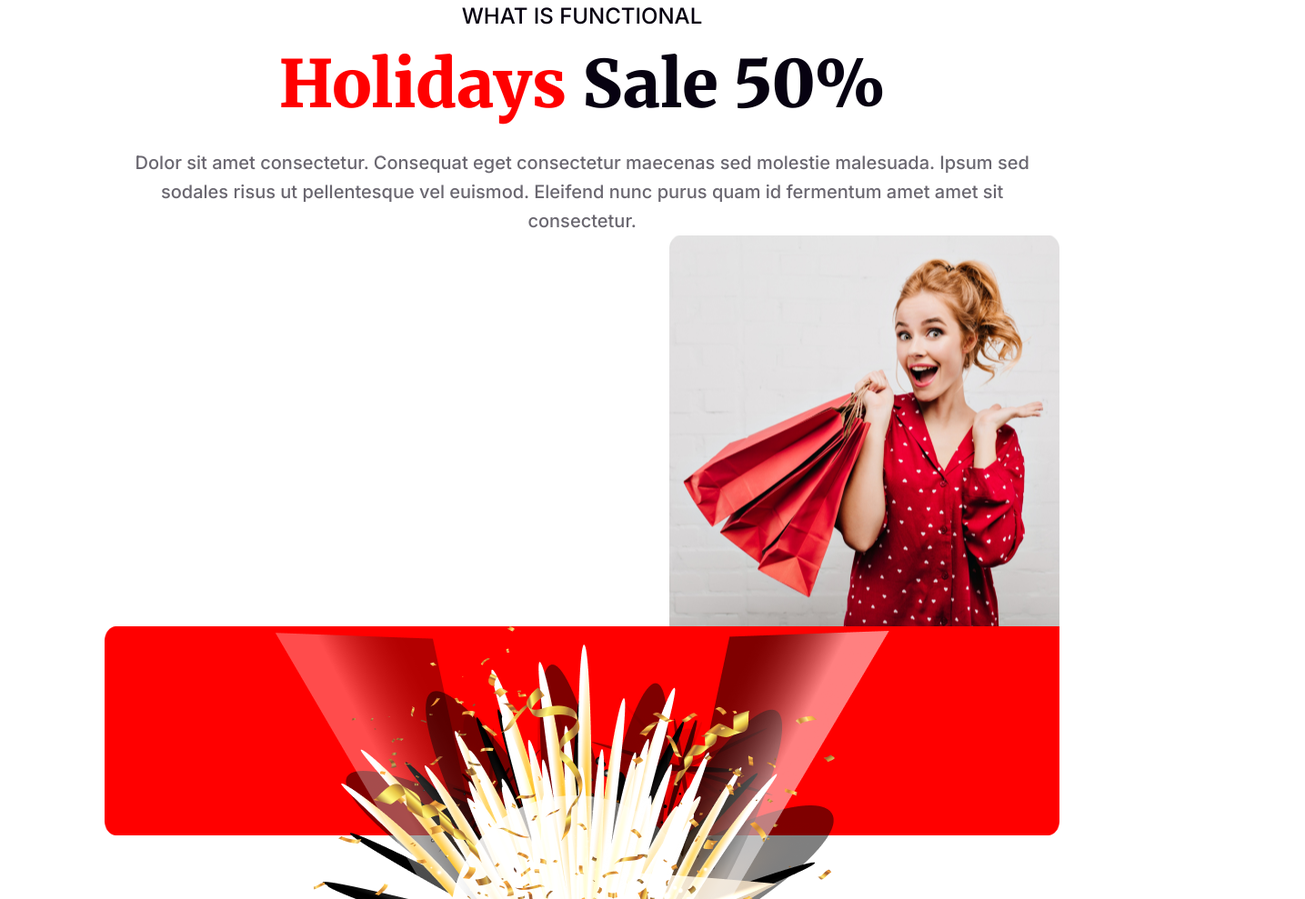
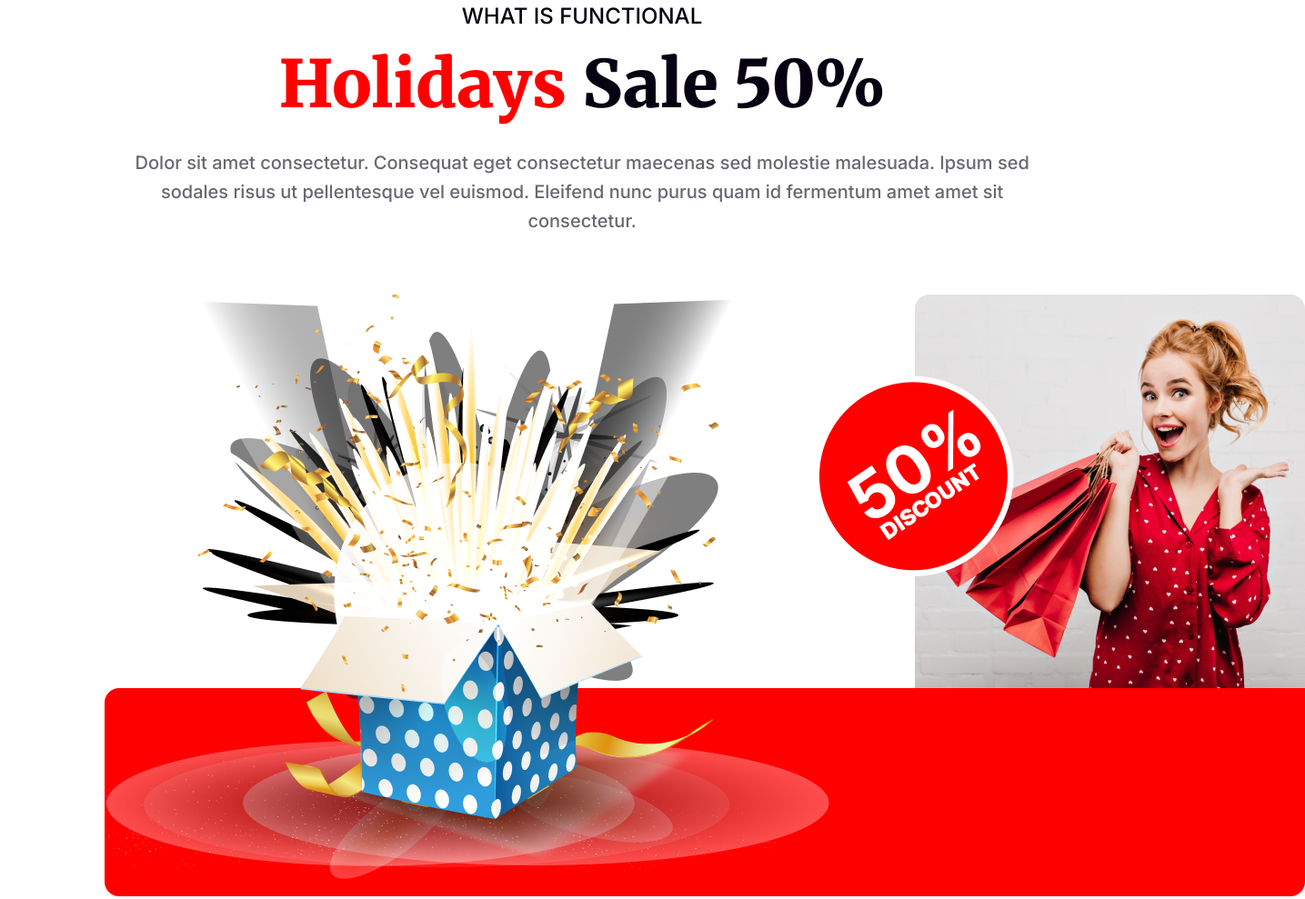
Before and after one commit to Saikat497/b9-a1, a plain HTML site: page index.html in a window 1280 px wide. Shown: the part 3745-4734 px from the top of the page at 91% size, 1435 px wide, since content can reach past the window. Drawn offline with Linux system fonts and the light colour scheme.

Commit message:
completed holidays section and added icons

```diff
--- a/index.html
+++ b/index.html
@@ -6,6 +6,8 @@
     <meta name="viewport" content="width=device-width, initial-scale=1.0">
     <title>New Year Party Celebration</title>
     <link rel="stylesheet" href="styles/style.css">
+
+    <script src="https://kit.fontawesome.com/fff7059f0b.js" crossorigin="anonymous"></script>
 </head>
 
 <body>
@@ -92,18 +94,23 @@
                 <div class="hoidays-items">
                     <div class="holidays-text">
                         <h4>WHAT IS FUNCTIONAL</h4>
-                        <h1><span>Holidays</span>  Sale 50%</h1>
+                        <h1><span>Holidays</span> Sale 50%</h1>
                         <p>Dolor sit amet consectetur. Consequat eget consectetur maecenas sed
                             molestie malesuada. Ipsum sed sodales risus ut pellentesque vel euismod. Eleifend nunc purus
                             quam id fermentum amet amet sit consectetur.</p>
                     </div>
                     <div class="holidays-images">
+                        <div class="images-items">
+                          <!-- <img src="images/Group 75.png" alt=""><img src="images/Group 44.png" alt="">   -->
+                        </div>
+
+                    </div>
+                    <!-- <div class="holidays-images">
                         <div class="holidays-girl"></div>
                         <div class="holidays-red-bg">
                             <img src="images/Group 75.png" alt="">
                         </div>
-
-                    </div>
+                    </div> -->
                 </div>
             </div>
         </section>
@@ -156,7 +163,7 @@
             <div class="footer-item-address">
                 <h4>44, Big Building Roosevelt Street <br>
                     Beach Gardens Florida 33410</h4>
-                <h4>+00 123 584 124 <br>www.website.com</h4>
+                <h4><i class="fa-solid fa-phone"></i> +00 123 584 124 <br><i class="fa-solid fa-globe"></i> www.website.com</h4>
             </div>
             <hr>
             <div class="footer-item-icon">
--- a/styles/style.css
+++ b/styles/style.css
@@ -350,7 +350,8 @@
       width: 1050px;
       display: inline-block;
   }
-  .holidays-section .holidays-girl{
+
+  /* .holidays-section .holidays-girl{
     background-image: url("../images/rectangle_1.png");
     height: 430px;
     background-repeat: no-repeat;
@@ -363,7 +364,26 @@
     height: 230px;
     background-repeat: no-repeat;
     background-size: 100% 100%;
+  } */
+
+  .holidays-section .holidays-images {
+      width: 100%;
+      height: 100%;
+      margin-top: 65px;
   }
+
+  .holidays-section .holidays-images .images-items {
+      background-image: url("../images/group_44.png"), url("../images/group_75.png"), url("../images/rectangle_1.png"), url("../images/rectangle_2.png");
+      width: 1320px;
+      height: 662px;
+      background-repeat: no-repeat;
+      background-position: right 277px top 47px, left bottom, top right, bottom;
+      margin: 0 auto;
+      /* display: flex; */
+      /* align-items: center; */
+  }
+
+
 
   /* Awesome Portfolio */
   .awesome-portfolio-section .awesome-portfolio-images {
```
Also changed, not shown: images/group_44.png (renamed from images/Group 44.png), images/group_75.png (renamed from images/Group 75.png).
